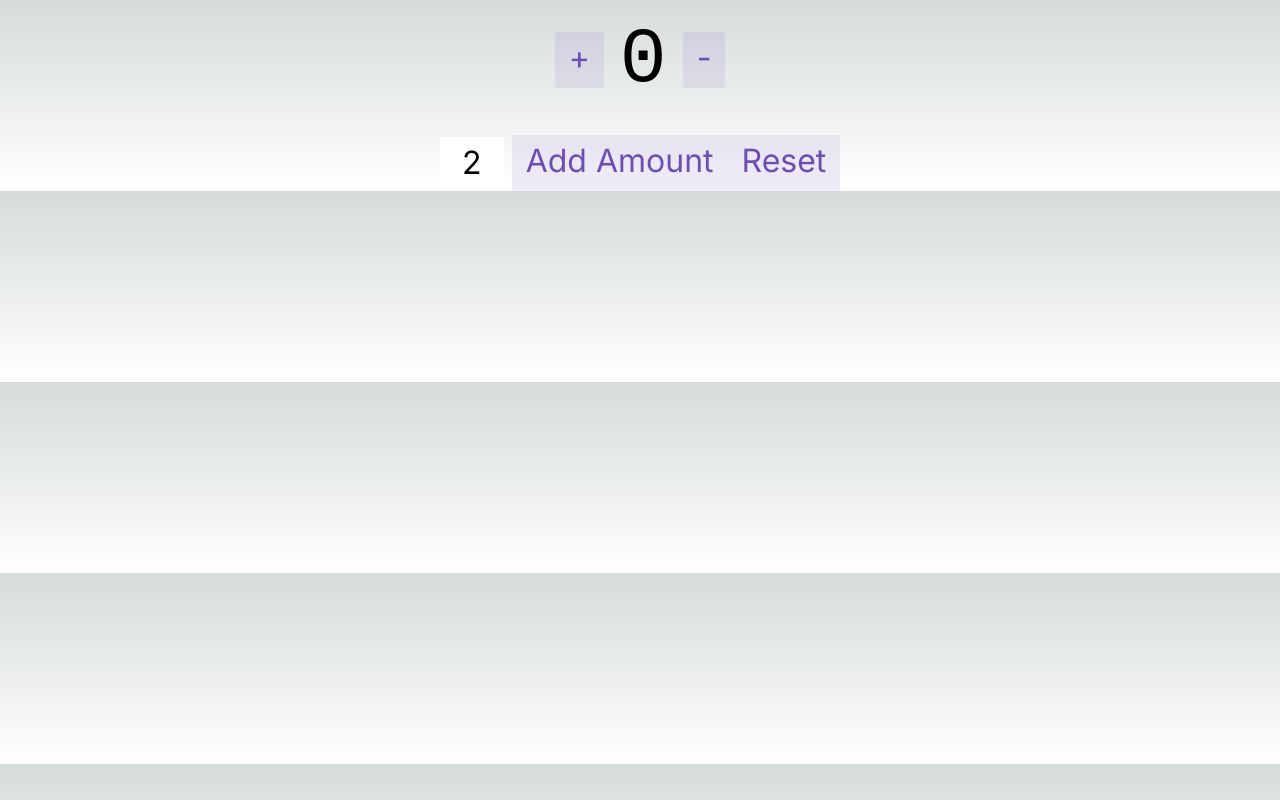
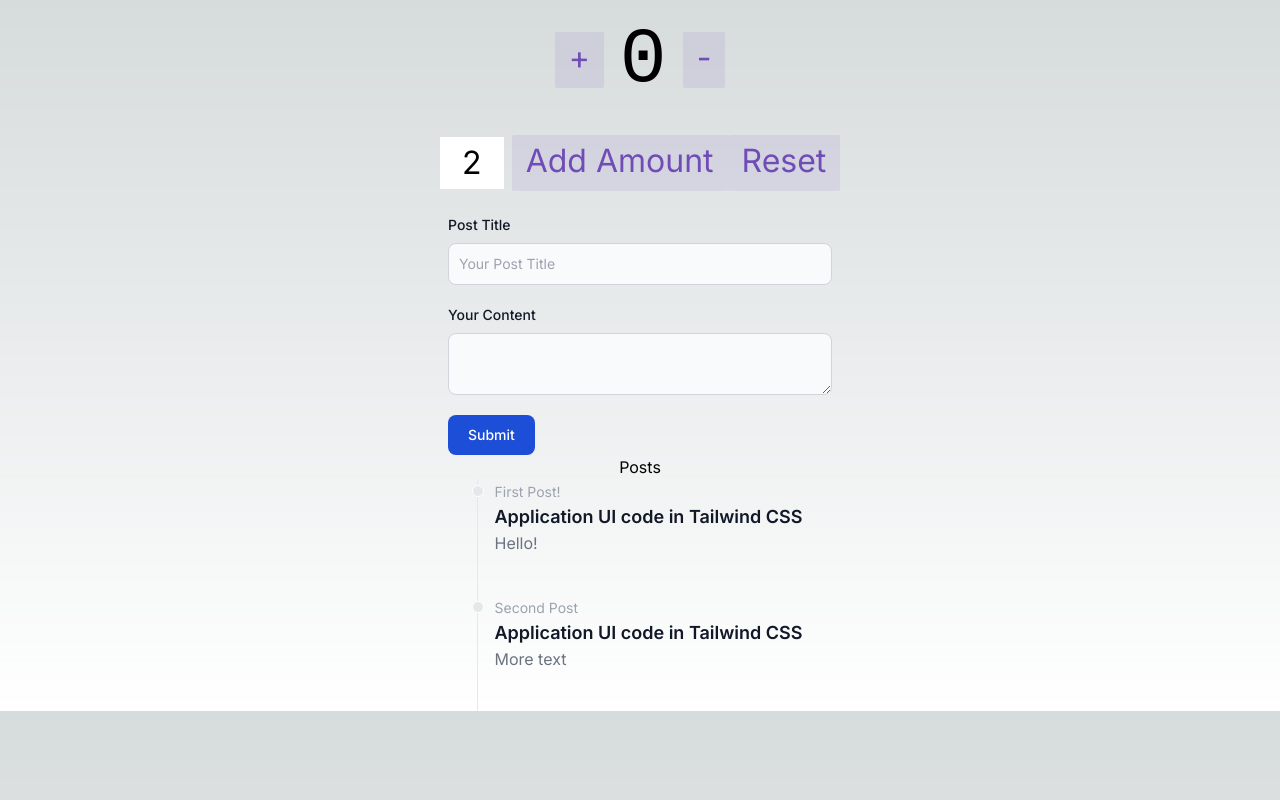
Before and after one commit to IducSoft/projects-typescript-nextjs13, a Next.js app: page /drawing in a window 1280 px wide. Built offline with nearby package versions, Linux system fonts and the light colour scheme.

Commit message:
working yet

```diff
--- /dev/null
+++ b/app/drawing/Components/AddFormPost.tsx
@@ -0,0 +1,58 @@
+import React, { useState } from 'react'
+import { useDispatch } from 'react-redux'
+import { nanoid } from '@reduxjs/toolkit'
+import { postAdded } from '../store/PublicationSlice'
+
+
+
+export const AddPostForm = () => {
+  const [title, setTitle] = useState('')
+  const [content, setContent] = useState('')
+  const dispatch = useDispatch()
+
+  const onTitleChanged = (e: { target: { value: React.SetStateAction<string> } }) => setTitle(e.target.value)
+  const onContentChanged = (e: { target: { value: React.SetStateAction<string> } }) => setContent(e.target.value)
+
+      const onSavePostClicked = () => {
+    if (title && content) {
+      dispatch(
+        postAdded({
+          id: nanoid(),
+          title,
+          content
+        })
+      )
+
+      setTitle('')
+      setContent('')
+    }
+  }
+
+  return (
+    <section className='mt-6'>
+        <form className="max-w-sm mx-auto">
+        <div className="mb-5">
+            <label htmlFor="postTitle" className="block mb-2 text-sm font-medium text-gray-900 dark:text-white">Post Title</label>
+            <input type="text"
+                id="postTitle"
+                name="postTitle"
+                value={title}
+                onChange={onTitleChanged}  className="bg-gray-50 border border-gray-300 text-gray-900 text-sm rounded-lg focus:ring-blue-500 focus:border-blue-500 block w-full p-2.5 dark:bg-gray-700 dark:border-gray-600 dark:placeholder-gray-400 dark:text-white dark:focus:ring-blue-500 dark:focus:border-blue-500" placeholder="Your Post Title" required/>
+        </div>
+        <div className="mb-5">
+            <label htmlFor="postContent" className="block mb-2 text-sm font-medium text-gray-900 dark:text-white">Your Content</label>
+            <textarea
+                className="block p-2.5 w-full text-sm text-gray-900 bg-gray-50 rounded-lg border border-gray-300 focus:ring-blue-500 focus:border-blue-500 dark:bg-gray-700 dark:border-gray-600 dark:placeholder-gray-400 dark:text-white dark:focus:ring-blue-500 dark:focus:border-blue-500"
+                id="postContent"
+                name="postContent"
+                value={content}
+                onChange={onContentChanged}
+                />
+        </div>
+
+        <button type="button" onClick={onSavePostClicked} className="text-white bg-blue-700 hover:bg-blue-800 focus:ring-4 focus:outline-none focus:ring-blue-300 font-medium rounded-lg text-sm w-full sm:w-auto px-5 py-2.5 text-center dark:bg-blue-600 dark:hover:bg-blue-700 dark:focus:ring-blue-800">Submit</button>
+        </form>
+
+    </section>
+  )
+}
--- a/app/drawing/Components/App.tsx
+++ b/app/drawing/Components/App.tsx
@@ -2,22 +2,18 @@
 import React from "react";
 import { useDispatch, useSelector } from "react-redux";
 import { Counter } from "./Counter";
-
-
-
+import { PostsList } from "./PostsList";
+import { AddPostForm } from "./AddFormPost";
 
 const App = () => {
-
     const globalState = useSelector((state)=> state);
     const dispatch = useDispatch()
-
-
     console.log(globalState)
-
-
     return (
         <div>
             <Counter/>
+            <AddPostForm/>
+            <PostsList/>
         </div>
 
     )
--- a/app/drawing/Components/Counter.tsx
+++ b/app/drawing/Components/Counter.tsx
@@ -2,7 +2,7 @@
 import React, { useState } from 'react';
 import { useSelector, useDispatch } from 'react-redux';
 import {
-    Count,
+  Count,
   decrement,
   increment,
   incrementByAmount,
--- /dev/null
+++ b/app/drawing/Components/PostsList.tsx
@@ -0,0 +1,33 @@
+import React from 'react'
+import { useSelector } from 'react-redux'
+
+
+export const PostsList = () => {
+
+    const {posts}:any = useSelector(state => state)
+    console.log(posts)
+      const renderedPosts = posts.map((post: { id: React.Key | null | undefined; title: string | number | boolean | React.ReactElement<any, string | React.JSXElementConstructor<any>> | Iterable<React.ReactNode> | React.ReactPortal | React.PromiseLikeOfReactNode | null | undefined; content: string }) => (
+        <li className="mb-10 ms-4" key={post.id}>
+              <div className="absolute w-3 h-3 bg-gray-200 rounded-full mt-1.5 -start-1.5 border border-white dark:border-gray-900 dark:bg-gray-700"></div>
+              <time className="mb-1 text-sm font-normal leading-none text-gray-400 dark:text-gray-500">
+                {post.title}
+              </time>
+              <h3 className="text-lg font-semibold text-gray-900 dark:text-white">Application UI code in Tailwind CSS</h3>
+              <p className="mb-4 text-base font-normal text-gray-500 dark:text-gray-400">
+                {post.content.substring(0, 100)}
+              </p>
+          </li>
+
+    ))
+
+      return (
+    <section className="posts-list mx-4 flex flex-col  items-center">
+      <h2>Posts</h2>
+
+      <ol className="relative border-s border-gray-200 dark:border-gray-700">
+
+      {renderedPosts}
+      </ol>
+    </section>
+  )
+}
--- /dev/null
+++ b/app/drawing/store/PublicationSlice.ts
@@ -0,0 +1,28 @@
+import { createSlice } from '@reduxjs/toolkit'
+
+export type publicacion = {
+  id:string
+  title:string
+  content: string
+
+}
+
+export type publicacionesLista = publicacion[]
+
+const initialState = [
+  { id: '1', title: 'First Post!', content: 'Hello!' },
+  { id: '2', title: 'Second Post', content: 'More text' }
+]
+
+const postsSlice = createSlice({
+  name: 'posts',
+  initialState,
+  reducers: {
+    postAdded(state, action) {
+      state.push(action.payload)
+    }
+  }
+})
+
+export const { postAdded } = postsSlice.actions
+export default postsSlice.reducer;
--- a/app/drawing/store/store.ts
+++ b/app/drawing/store/store.ts
@@ -11,6 +11,7 @@ import {
   REGISTER,
 } from "redux-persist";
 import CounterSlice from "./CounterSlice";
+import PublicationSlice from "./PublicationSlice";
 
 
 const persistConfig = {
@@ -22,6 +23,7 @@ const persistConfig = {
 const rootReducer = combineReducers({
   // tus reducers van aquí
     counter: CounterSlice,
+    posts: PublicationSlice,
 });
 
 const persistedReducer = persistReducer(persistConfig, rootReducer);
```
Also changed, not shown: package.json (+10 -0 lines), 1 other file (tests, documents, lock files or other folders).
